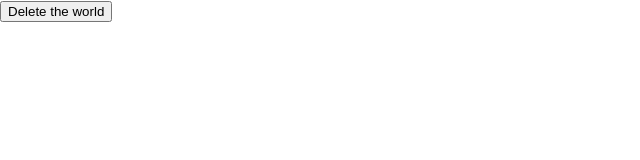
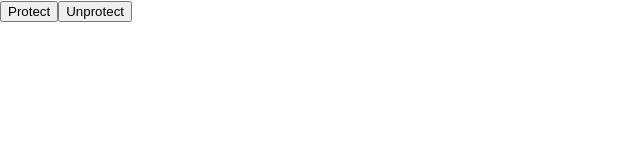
Before and after one commit to aoqlsdl/react-hooks, a React (Create React App) app: page / in a window 1280 px wide. Shown: the top 160 px of the page, without its empty margins (0-640 px from the left). Built offline with nearby package versions, Linux system fonts and the light colour scheme.

Commit message:
#2.3.2 usePreventLeave

```diff
--- a/src/2.useEffect/2.3.useHover/index.jsx
+++ b/src/2.useEffect/2.3.useHover/index.jsx
@@ -1,12 +1,12 @@
 import useConfirm from './useConfirm';
+import usePreventLeave from './usePreventLeave';
 
 const HoverExample = () => {
-	const deleteWorld = () => console.log('Deleting the world...');
-	const abort = () => console.log('Aborted');
-	const confirmDelete = useConfirm('Are you sure?', deleteWorld, abort);
+	const { enablePrevent, disablePrevent } = usePreventLeave();
 	return (
 		<>
-			<button onClick={confirmDelete}>Delete the world</button>
+			<button onClick={enablePrevent}>Protect</button>
+			<button onClick={disablePrevent}>Unprotect</button>
 		</>
 	);
 };
--- /dev/null
+++ b/src/2.useEffect/2.3.useHover/usePreventLeave.js
@@ -0,0 +1,13 @@
+const usePreventLeave = () => {
+	const listener = e => {
+		e.preventDefault();
+		e.returnValue = ''; // Chrome에서는 returnValue를 설정해줘야 함
+	};
+	const enablePrevent = () => window.addEventListener('beforeunload', listener); // beforeunload: window가 닫히기 전에 function이 실행되는 것을 허락함
+	const disablePrevent = () =>
+		window.removeEventListener('beforeunload', listener);
+
+	return { enablePrevent, disablePrevent };
+};
+
+export default usePreventLeave;
```
